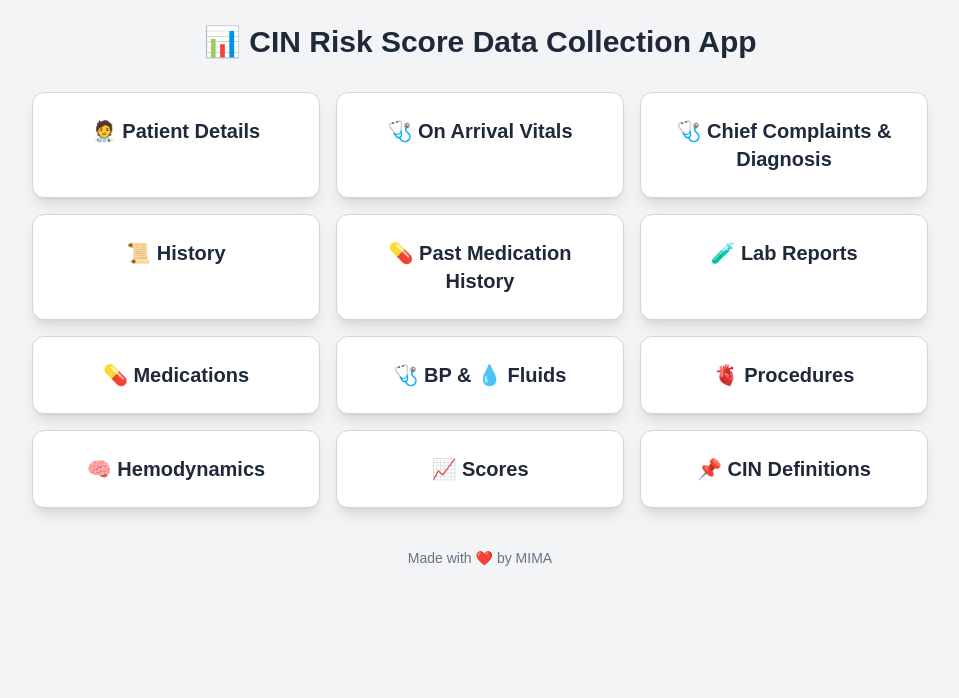
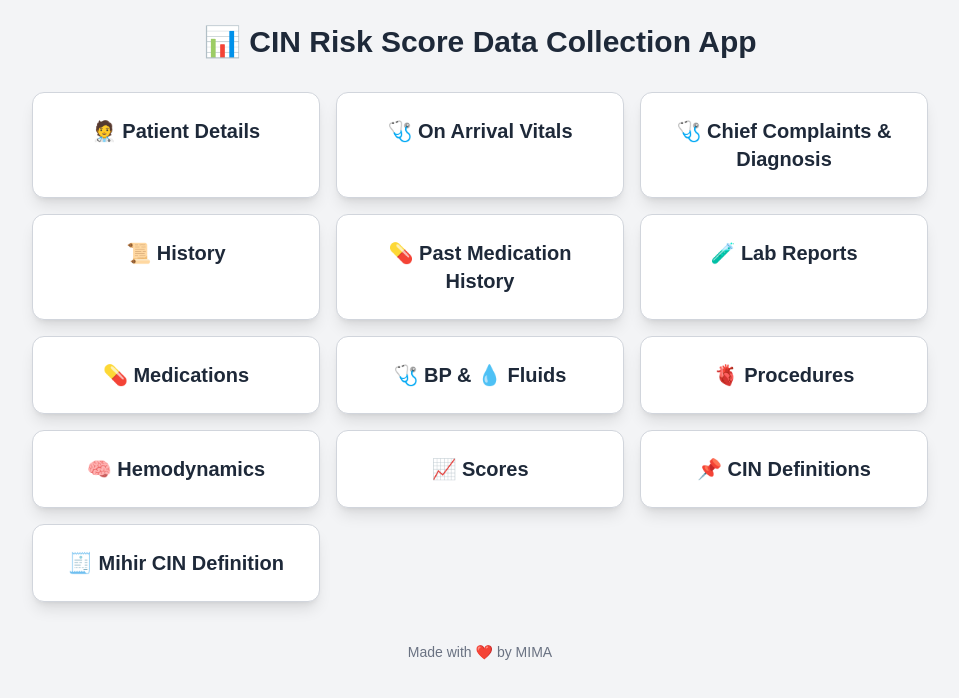
Before and after one commit to mihirjpandya54/mihir-cin-app, a Next.js app: page / in a window 1280 px wide. Shown: the top 698 px of the page, without its empty margins (160-1119 px from the left). Built offline with nearby package versions, Linux system fonts and the light colour scheme.

Commit message:
Update page.tsx

```diff
--- a/src/app/page.tsx
+++ b/src/app/page.tsx
@@ -15,6 +15,7 @@ export default function Home() {
     { name: "🧠 Hemodynamics", path: "/hemodynamics" },
     { name: "📈 Scores", path: "/scores" },
     { name: "📌 CIN Definitions", path: "/definitions" },
+    { name: "🧾 Mihir CIN Definition", path: "/mihir-cin" },
   ];
 
   return (
```
